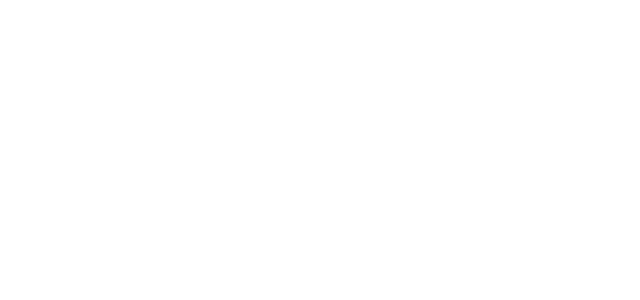
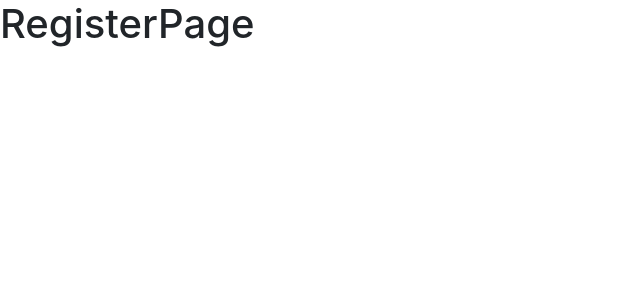
Before and after one commit to Kiaryx0/Projet-React, a React (Create React App) app in the folder ece_watermelon/: page /register in a window 1280 px wide. Shown: the top 300 px of the page, without its empty margins (0-640 px from the left). Built offline with nearby package versions, Linux system fonts and the light colour scheme.

Commit message:
Commit little changes

```diff
--- a/ece_watermelon/src/App.js
+++ b/ece_watermelon/src/App.js
@@ -2,13 +2,13 @@
 import { Route } from 'react-router-dom';
 import HomePage from './Pages/HomePage';
 import LoginPage from './Pages/LoginPage';
-import SubscribePage from './Pages/SubscribePage';
+import RegisterPage from './Pages/RegisterPage';
 
 const App = () => (
     <div>
         <Route path="/" exact component={HomePage} />
         <Route path="/login" exact component={LoginPage}/>
-        <Route path="/subscribe" exact component={SubscribePage}/>
+        <Route path="/register" exact component={RegisterPage}/>
     </div>
 );
 
--- a/ece_watermelon/src/Pages/Components/HomeNavBar.js
+++ b/ece_watermelon/src/Pages/Components/HomeNavBar.js
@@ -1,5 +1,6 @@
 import React from 'react';
 import {Link} from 'react-router-dom';
+import logo from './logo.png';
 import {
     Collapse,
     Navbar,
@@ -30,6 +31,7 @@
         return (
             <div>
                 <Navbar color="light" light expand="md">
+                    <NavbarBrand tag={Link} to="/"><img src={logo} alt="" style={{width: 40, height: 40}}/></NavbarBrand>
                     <NavbarBrand tag={Link} to="/">ECE WaterMelon</NavbarBrand>
                     <NavbarToggler onClick={this.toggle}/>
                     <Collapse isOpen={this.state.isOpen} navbar>
@@ -38,7 +40,7 @@
                                 <NavLink tag={Link} to="/login">Sign in</NavLink>
                             </NavItem>
                             <NavItem>
-                                <NavLink tag={Link} to="/subscribe">Sign up</NavLink>
+                                <NavLink tag={Link} to="/register">Sign up</NavLink>
                             </NavItem>
                         </Nav>
                     </Collapse>
--- a/ece_watermelon/src/Pages/LoginPage.js
+++ b/ece_watermelon/src/Pages/LoginPage.js
@@ -6,6 +6,4 @@
     </div>
 );
 
-
-
 export default LoginPage;
--- /dev/null
+++ b/ece_watermelon/src/Pages/RegisterPage.js
@@ -0,0 +1,9 @@
+import React from 'react';
+
+const RegisterPage = () => (
+    <div>
+        <h1>RegisterPage</h1>
+    </div>
+);
+
+export default RegisterPage;
--- a/ece_watermelon/src/Pages/SubscribePage.js
+++ /dev/null
@@ -1,9 +0,0 @@
-import React from 'react';
-
-const SubscribePage = () => (
-    <div>
-        <h1>SubscribePage</h1>
-    </div>
-);
-
-export default SubscribePage;
```
Also changed, not shown: ece_watermelon/src/Pages/Components/logo.png (added), ece_watermelon/src/logo.svg (deleted).
